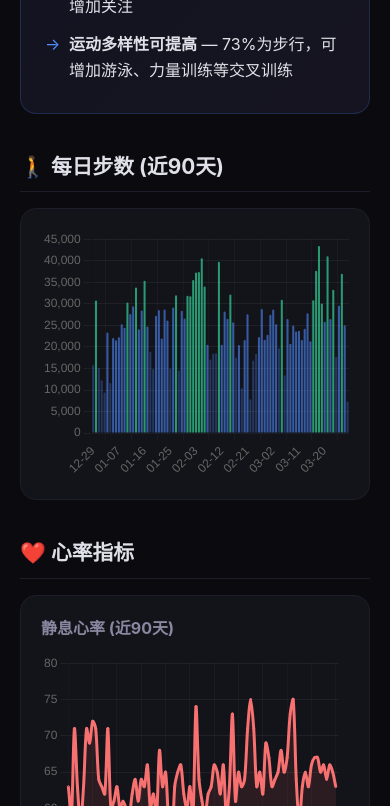
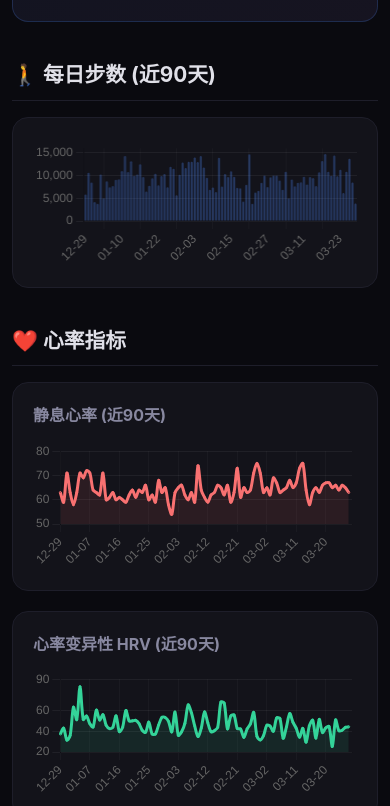
Before and after one commit to Timememo8210/health-report, a plain HTML site: page index.html in a window 390 px wide. Shown: the part 1194-2000 px from the top of the page. Drawn offline with nearby package versions, Linux system fonts and the light colour scheme; animation ran at ten frames a second.

Commit message:
Fix: correct step count deduplication (3 sources were summed), fix chart layout responsiveness

```diff
--- a/index.html
+++ b/index.html
@@ -34,10 +34,11 @@
 .trend.neutral { color:var(--text2); }
 .section { margin-bottom:36px; }
 .section h2 { font-size:1.3em; margin-bottom:16px; padding-bottom:8px; border-bottom:1px solid var(--border); }
-.chart-grid { display:grid; grid-template-columns:repeat(auto-fit,minmax(500px,1fr)); gap:20px; }
+.chart-grid { display:grid; grid-template-columns:repeat(auto-fit,minmax(min(100%,450px),1fr)); gap:20px; }
 .chart-card { background:var(--card); border:1px solid var(--border); border-radius:16px; padding:20px; }
 .chart-card h3 { font-size:1em; color:var(--text2); margin-bottom:12px; }
-canvas { width:100%!important; }
+canvas { width:100%!important; max-height:300px; }
+.chart-card { overflow:hidden; }
 .workout-table { width:100%; border-collapse:collapse; }
 .workout-table th, .workout-table td { padding:10px 14px; text-align:left; border-bottom:1px solid var(--border); }
 .workout-table th { color:var(--text2); font-weight:500; font-size:0.85em; text-transform:uppercase; }
@@ -59,10 +60,16 @@
 .insights li { padding:6px 0; padding-left:24px; position:relative; }
 .insights li::before { content:'→'; position:absolute; left:0; color:var(--accent); }
 .footer { text-align:center; color:var(--text2); font-size:0.8em; padding:30px 0; }
-@media(max-width:600px) {
+@media(max-width:768px) {
   .chart-grid { grid-template-columns:1fr; }
   .kpi-grid { grid-template-columns:repeat(2,1fr); }
   h1 { font-size:1.5em; }
+  canvas { max-height:250px; }
+  .container { padding:12px; }
+}
+@media(max-width:400px) {
+  .kpi-grid { grid-template-columns:1fr 1fr; gap:10px; }
+  .kpi .value { font-size:1.6em; }
 }
 </style>
 </head>
@@ -74,9 +81,9 @@
   <!-- KPI Cards -->
   <div class="kpi-grid">
     <div class="kpi">
-      <div class="value" style="color:var(--accent)">25,197</div>
+      <div class="value" style="color:var(--accent)">9,157</div>
       <div class="label">7日平均步数</div>
-      <div class="trend up">↑ 30日均值 26,325</div>
+      <div class="trend up">30日均值 9,499</div>
     </div>
     <div class="kpi">
       <div class="value" style="color:var(--red)">65</div>
@@ -109,7 +116,7 @@
   <div class="section insights">
     <h2>💡 健康洞察</h2>
     <ul>
-      <li><strong>步数优秀</strong> — 日均25,000+步远超WHO建议(8,000步)，运动量充足</li>
+      <li><strong>步数达标</strong> — 日均9,000-10,000步，超过WHO建议(8,000步)，运动量良好</li>
       <li><strong>VO2Max显著提升</strong> — 从2024年7月的27.5升至当前36.8 (+34%)，心肺功能改善明显。2025年10月起快速提升，与步数增加高度吻合</li>
       <li><strong>静息心率下降</strong> — 从2024年的~73降至目前65，心血管健康改善</li>
       <li><strong>睡眠基本达标</strong> — 近期平均7.4小时，偶有波动(5.9-15.4h)，建议保持规律作息</li>
@@ -211,12 +218,12 @@
 <script>
 // === DATA ===
 const D = {"dates_90":["2025-12-29","2025-12-30","2025-12-31","2026-01-01","2026-01-02","2026-01-03","2026-01-04","2026-01-05","2026-01-06","2026-01-07","2026-01-08","2026-01-09","2026-01-10","2026-01-11","2026-01-12","2026-01-13","2026-01-14","2026-01-15","2026-01-16","2026-01-17","2026-01-18","2026-01-19","2026-01-20","2026-01-21","2026-01-22","2026-01-23","2026-01-24","2026-01-25","2026-01-26","2026-01-27","2026-01-28","2026-01-29","2026-01-30","2026-01-31","2026-02-01","2026-02-02","2026-02-03","2026-02-04","2026-02-05","2026-02-06","2026-02-07","2026-02-08","2026-02-09","2026-02-10","2026-02-11","2026-02-12","2026-02-13","2026-02-14","2026-02-15","2026-02-16","2026-02-17","2026-02-18","2026-02-19","2026-02-20","2026-02-21","2026-02-22","2026-02-23","2026-02-24","2026-02-25","2026-02-26","2026-02-27","2026-02-28","2026-03-01","2026-03-02","2026-03-03","2026-03-04","2026-03-05","2026-03-06","2026-03-07","2026-03-08","2026-03-09","2026-03-10","2026-03-11","2026-03-12","2026-03-13","2026-03-14","2026-03-15","2026-03-16","2026-03-17","2026-03-18","2026-03-19","2026-03-20","2026-03-21","2026-03-22","2026-03-23","2026-03-24","2026-03-25","2026-03-26","2026-03-27","2026-03-28"],
-"steps_90":[15791,30792,15168,12276,9400,23333,11645,22076,21568,22263,25236,24448,30284,27627,29429,33818,24112,28441,35380,24749,18865,14902,27208,28560,21967,28658,26142,14975,29154,31967,14551,28385,26570,31884,31754,35547,37292,37374,40559,34040,20511,17079,18437,18512,39754,20493,28201,26551,32188,25740,17543,20457,10477,21593,27562,7832,16825,18407,22285,28797,21695,22844,27440,28690,25292,19720,30927,13406,26465,20758,24995,23571,23757,21589,24192,27822,21347,30843,37693,43420,30072,25816,41029,26458,33289,17749,29582,36962,25025,7316],
+"steps_90":[5856,10609,8475,4175,3800,10229,4995,8724,7408,7712,9073,9171,10983,14285,10776,13161,9938,10225,12455,9698,6486,7758,9429,10413,7850,9881,10335,7434,11921,11494,5696,10191,12835,11675,13017,13033,13962,12946,14292,11760,9513,6883,7370,6367,13910,7602,10331,9682,10924,9723,7300,7207,4294,7954,14651,3792,6254,6647,8417,9985,7480,9625,9984,9997,8922,6908,10824,5010,9126,7635,8427,8518,9731,8044,9675,9435,7688,10750,13208,14709,10831,9951,14387,9828,11264,6151,10828,13705,8478,3842],
 "hr_90":[63,59,71,63,58,63,71,69,72,71,64,63,62,71,60,61,63,60,61,60,59,62,64,61,64,63,66,60,62,59,68,63,65,58,54,63,65,66,62,60,63,59,74,64,61,59,62,63,66,65,62,66,59,63,73,61,65,63,64,71,75,71,63,65,62,69,67,63,64,65,68,65,67,73,75,64,58,63,65,63,66,67,67,65,66,64,66,65,63,0],
 "hrv_90":[37.4,43,31.5,36.1,63.1,51.2,82.8,51.3,54.7,47.2,44.1,60.3,50.8,55.9,45.6,42.6,43.8,54.8,39.7,43.8,60,50,50,50.5,47.5,40.9,39,48.8,37.4,37.3,46.1,53.4,53.2,49.6,39.4,58.5,36.1,39.5,47.6,65.3,57.8,45.1,34.9,43.1,58.6,48.1,39.5,40.6,43.6,68.1,67.1,42.3,54.6,55.7,42.6,42.2,34.1,42.3,47.1,58.1,35.1,31.7,35.8,45.8,45,40,52.7,52.3,33.3,44.3,57,48.5,42.8,34.2,42.8,29.5,45.4,50.6,33.4,51.4,38.8,43.3,44.6,25.4,50.9,40.5,41,43.8,44.3,0],
 "sleep_90":[7.4,8.5,6.1,3.6,7.6,6.8,6.5,6.9,6.4,7.3,6.7,6.1,0,0,0,0,7.7,7.6,0,0,12.5,0,0,0,0,6.2,5,0,0,7,6.9,0,0,0,0,8.1,0,7.4,7.2,6.9,8.2,7.8,6.7,7,7.6,13.4,12.9,5.4,7,6.4,7.2,6,7.6,7.7,5.9,0,6.8,7.1,6.5,7.4,6,7.1,7.2,7.9,7.7,5.7,7.6,7.5,6.1,0,0,7.6,6.1,7.7,5.7,0,7.9,7.1,13.3,15.4,7.1,7.3,6.9,0,6.4,7.1,9.8,7.6,5.9,0],
 "months":["2024-01","2024-02","2024-03","2024-04","2024-05","2024-06","2024-07","2024-08","2024-09","2024-10","2024-11","2024-12","2025-01","2025-02","2025-03","2025-04","2025-05","2025-06","2025-07","2025-08","2025-09","2025-10","2025-11","2025-12","2026-01","2026-02","2026-03"],
-"m_steps":[12570,18578,16617,14649,13359,14124,13385,14862,12560,9011,12752,15289,9715,10281,11435,10640,14115,21301,19514,20262,17255,32286,25885,26601,24189,25012,26615],
+"m_steps":[7984,10112,9380,8403,8079,8730,8576,9108,8485,6390,8436,8994,6891,7299,7951,7547,9654,12937,10677,11155,10432,11996,10088,10835,9361,9461,9566],
 "m_rhr":[72,69.2,66,68.4,70.8,69.3,73.3,75,69.5,73.6,73.3,74.8,71.5,73.5,74.5,72.7,70.1,71.6,70.2,66.3,66,63.8,65.6,71.1,63.4,64.2,65.5],
 "m_exercise":[7.5,21.4,22.4,18,13.8,10.3,14.3,12.9,16.5,8.8,13.4,14.6,7.7,6.4,9.1,7.5,11,70.5,102.6,14.1,10.5,78.5,48.1,24.3,22.9,37.3,45.7],
 "vo2_dates":["2024-07-25","2024-08-02","2024-08-17","2024-09-02","2024-09-08","2024-09-15","2024-09-20","2024-09-26","2024-09-27","2024-10-21","2024-11-06","2024-11-08","2024-11-10","2024-11-13","2024-11-15","2024-11-22","2024-12-01","2024-12-03","2024-12-04","2024-12-08","2024-12-13","2025-01-06","2025-01-08","2025-01-28","2025-02-01","2025-02-24","2025-03-01","2025-03-04","2025-03-08","2025-03-10","2025-03-24","2025-03-27","2025-04-03","2025-04-28","2025-04-29","2025-05-09","2025-05-24","2025-06-03","2025-06-14","2025-06-17","2025-06-18","2025-06-19","2025-06-21","2025-06-22","2025-06-24","2025-06-28","2025-06-29","2025-07-04","2025-07-13","2025-07-20","2025-07-26","2025-08-23","2025-08-31","2025-09-07","2025-09-24","2025-10-01","2025-10-02","2025-10-05","2025-10-06","2025-10-09","2025-10-10","2025-10-16","2025-10-17","2025-10-21","2025-10-27","2025-10-28","2025-10-29","2025-10-30","2025-11-02","2025-11-04","2025-11-07","2025-11-08","2025-11-09","2025-11-11","2025-11-20","2025-11-21","2025-11-24","2025-12-02","2025-12-25","2025-12-30","2025-12-31","2026-01-08","2026-01-11","2026-01-27","2026-01-31","2026-02-03","2026-02-11","2026-02-13","2026-02-14","2026-02-15","2026-02-16","2026-02-17","2026-03-01","2026-03-05","2026-03-07","2026-03-08","2026-03-14","2026-03-19","2026-03-23","2026-03-28"],
@@ -227,7 +234,7 @@
 
 const labels90 = D.dates_90.map(d => d.slice(5)); // MM-DD
 const monthLabels = D.months.map(m => m);
-const chartOpts = {responsive:true,maintainAspectRatio:false,plugins:{legend:{display:false}},scales:{x:{ticks:{color:'#666',maxTicksToShown:15,maxRotation:45},grid:{color:'rgba(255,255,255,0.03)'}},y:{ticks:{color:'#666'},grid:{color:'rgba(255,255,255,0.06)'}}}};
+const chartOpts = {responsive:true,maintainAspectRatio:true,aspectRatio:2.5,plugins:{legend:{display:false}},scales:{x:{ticks:{color:'#666',maxTicksToShow:15,maxRotation:45,autoSkip:true,autoSkipPadding:8},grid:{color:'rgba(255,255,255,0.03)'}},y:{ticks:{color:'#666'},grid:{color:'rgba(255,255,255,0.06)'}}}};
 
 // Steps Chart
 new Chart(document.getElementById('stepsChart'), {
```
